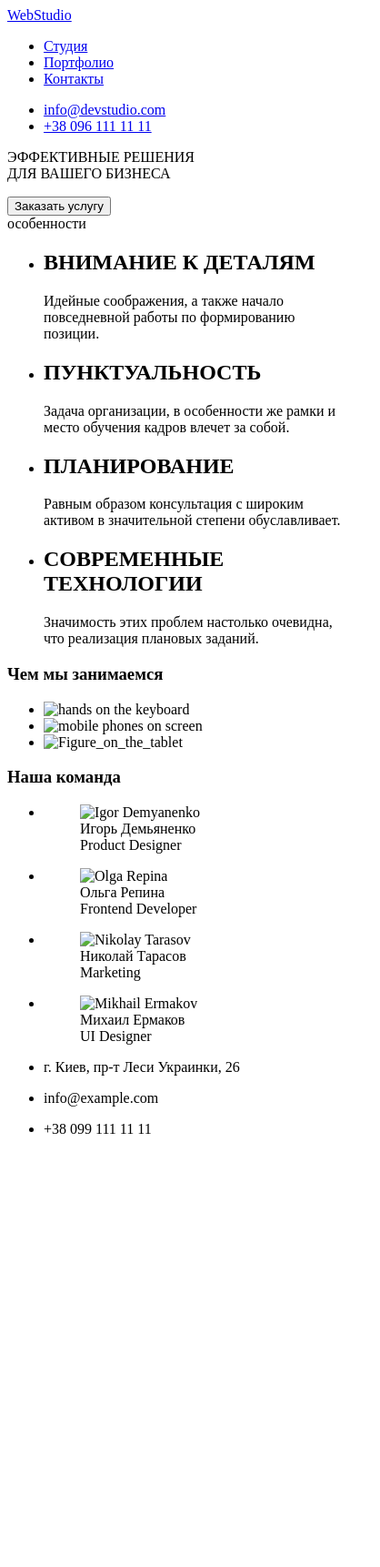
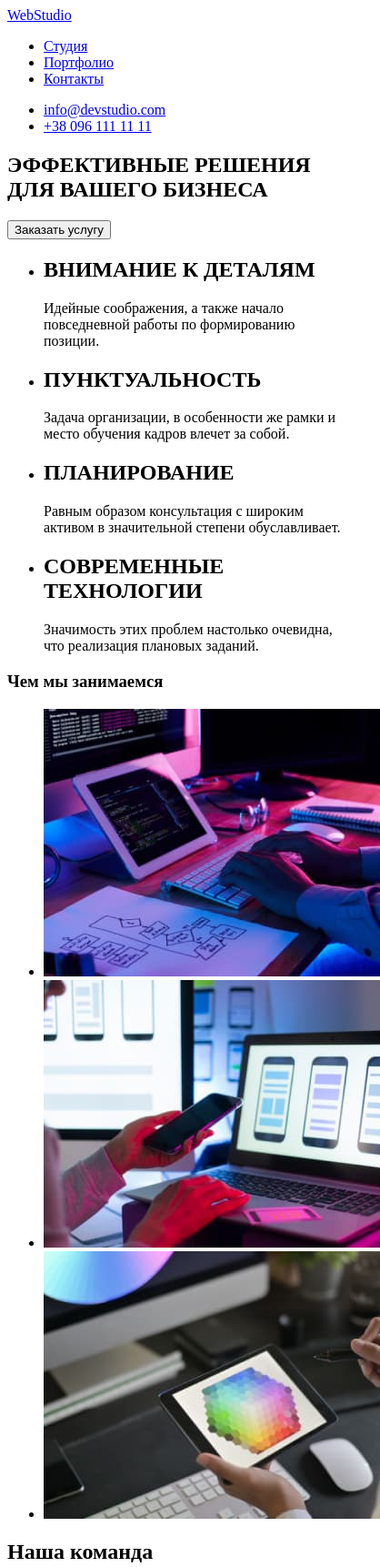
Before and after one commit to Ellena83/goit-markup-hw-01, a plain HTML site: page index.html in a window 390 px wide. Shown: the top 1722 px of the page at 91% size, 418 px wide, since content can reach past the window. Before the commit the page ends 1266 px from the top, so only its background shows below. Drawn offline with Linux system fonts and the light colour scheme.

Commit message:
commit final

```diff
--- a/index.html
+++ b/index.html
@@ -5,11 +5,11 @@
     <meta http-equiv="X-UA-Compatible" content="IE=edge">
     <meta name="viewport" content="width=device-width, initial-scale=1.0">
     <title>Lesson 1</title>
+    </head>
+<body>
     <header>
         <nav>
-            <a href="/">
-                WebStudio
-            </a>
+            <a href="./index.html">WebStudio</a>
             <ul>
                 <li><a href="/">Студия</a></li>
                 <li><a href="/">Портфолио</a></li>
@@ -17,20 +17,18 @@
             </ul>
         </nav>
         <ul>
-            <li><a href="info@devstudio.com">info@devstudio.com</a></li>
-            <li><a href="+38 096 111 11 11">+38 096 111 11 11</a></li>
+            <li><a href="mailto:info@devstudio.com">info@devstudio.com</a></li>
+            <li><a href="tel:+380961111111">+38 096 111 11 11</a></li>
         </ul>
-        </header>
+    </header>
 
-</head>
-<body>
+
     <section>
-        <p> ЭФФЕКТИВНЫЕ РЕШЕНИЯ <br> ДЛЯ ВАШЕГО БИЗНЕСА</p>
+        <h1> ЭФФЕКТИВНЫЕ РЕШЕНИЯ <br> ДЛЯ ВАШЕГО БИЗНЕСА</h1>
         <button type="button"> Заказать услугу</button>
     </section>
+
     <section>
-
-        <head>особенности</head>
         <ul>
             <li>
                 <h2>ВНИМАНИЕ К ДЕТАЛЯМ</h2>
@@ -53,50 +51,55 @@
     <section>
         <h3>Чем мы занимаемся</h3>
         <ul>
-            <li> <img src="images/img.png" alt="hands on the keyboard" width="370"></li>
-            <li> <img src="images/Mobile_phones.png" alt="mobile phones on screen" width="370"></li>
-            <li> <img src="images/Figure_on_the_tablet.png" alt="Figure_on_the_tablet" width="370"></li>
+            <li> <img src="./img/handsondesltop.jpg" alt="hands on the keyboard" width="370"></li>
+            <li> <img src="./img/mobilephones.jpg" alt="mobile phones on screen" width="370"></li>
+            <li> <img src="./img/figureontablet.jpg" alt="Figure_on_the_tablet" width="370"></li>
         </ul>
     </section>
     <section>
-        <h3>Наша команда</h3>
+        <h2>Наша команда</h2>
 <ul>
-    <li><figure>
-        <img src="Images/Igor_Demyanenko.jpg" alt="Igor Demyanenko" width="270">
-        <figcaption>Игорь Демьяненко</figcaption>
-        <figcaption>Product Designer</figcaption>
-    </figure></li>
     <li>
-        <figure>
-            <img src="Images/Olga_Repina.jpg" alt="Olga Repina" width="270">
-            <figcaption>Ольга Репина</figcaption>
-            <figcaption>Frontend Developer</figcaption>
-        </figure>
+        <img src="./img/igordemyanenko.jpg" alt="Igor Demyanenko" width="270">
+        <h3>Игорь Демьяненко</h3>
+        <p>Product Designer</p>
     </li>
     <li>
-        <figure>
-            <img src="Images/Nikolai_Tarasov.jpg" alt="Nikolay Tarasov" width="270">
-            <figcaption>Николай Тарасов</figcaption>
-            <figcaption>Marketing</figcaption>
-        </figure>
+
+            <img src="./img/olgarepina.jpg" alt="Olga Repina" width="270">
+            <h3>Ольга Репина</h3>
+            <p>Frontend Developer</p>
+
     </li>
     <li>
-        <figure>
-            <img src="Images/Mikhail_Ermakov.jpg" alt="Mikhail Ermakov" width="270">
-            <figcaption>Михаил Ермаков</figcaption>
-            <figcaption>UI Designer</figcaption>
-        </figure>
+
+            <img src="./img/nikolaitarasov.jpg" alt="Nikolay Tarasov" width="270">
+            <h3>Николай Тарасов</h3>
+            <p>Marketing</p>
+
+    </li>
+    <li>
+
+            <img src="./img/mikhailermakov.jpg" alt="Mikhail Ermakov" width="270">
+            <h3>Михаил Ермаков</h3>
+            <p>UI Designer</p>
+
     </li>
 </ul>
     </section>
 
+<footer>
+    <a href="./index.html">WebStudio</a>
+    <address>
+        <ul>
+            <li>
+                <a href="https://bit.ly/3O5jqAV" target="_blank" rel="noopener noreferrer">г. Киев, пр-т Леси Украинки,
+                    26</a>
+            </li>
+            <li><a href="mailto:info@devstudio.com">info@devstudio.com</a></li>
+            <li><a href="tel:+380961111111">+38 096 111 11 11</a></li>
+        </ul>
+    </address>
+</footer>
 </body>
-<footer>
-<ul>
-    <li><p>г. Киев, пр-т Леси Украинки, 26</p></li>
-    <li><p>info@example.com</p></li>
-    <li><p>+38 099 111 11 11</p></li>
-</ul>
-
-</footer>
 </html>
```
Also changed, not shown: prettiers.json (added, +12 -0 lines), Figure_on_the_tablet.png (deleted), Igor_Demyanenko.jpg (deleted), Mikhail_Ermakov.jpg (deleted), Mobile_phones.png (deleted), Nikolai_Tarasov.jpg (deleted), Olga_Repina.jpg (deleted), img.png (deleted), img/figureontablet.jpg (added), img/handsondesltop.jpg (added), img/igordemyanenko.jpg (added), img/mikhailermakov.jpg (added), img/mobilephones.jpg (added), img/nikolaitarasov.jpg (added), 1 more files, 2 other files.
